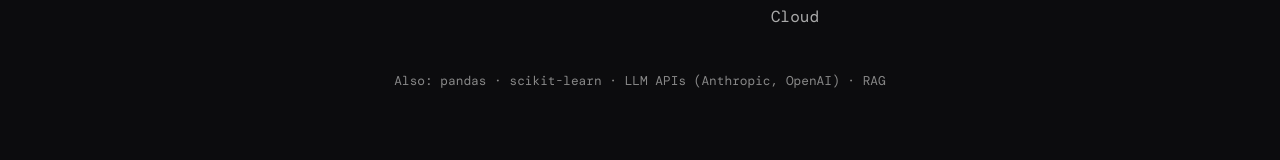
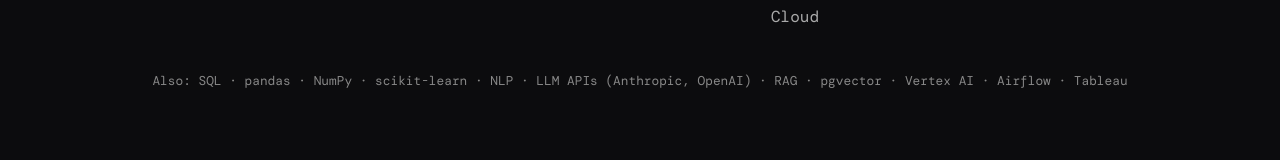
Before and after one commit to nguillet23/GuilletPersonalWebsite, a React (Vite) app: page /GuilletPersonalWebsite/about in a window 1280 px wide. Shown: the part 1036-1196 px from the top of the page. Built offline with nearby package versions, Linux system fonts and the light colour scheme.

Commit message:
content: list resume skills under the icon grid

```diff
--- a/src/data/skills.ts
+++ b/src/data/skills.ts
@@ -59,8 +59,15 @@ export const skills: Skill[] = [
 
 /** Named in a line under the icon grid rather than given an icon each. */
 export const alsoWorkWith: string[] = [
+  "SQL",
   "pandas",
+  "NumPy",
   "scikit-learn",
+  "NLP",
   "LLM APIs (Anthropic, OpenAI)",
   "RAG",
+  "pgvector",
+  "Vertex AI",
+  "Airflow",
+  "Tableau",
 ];
```
